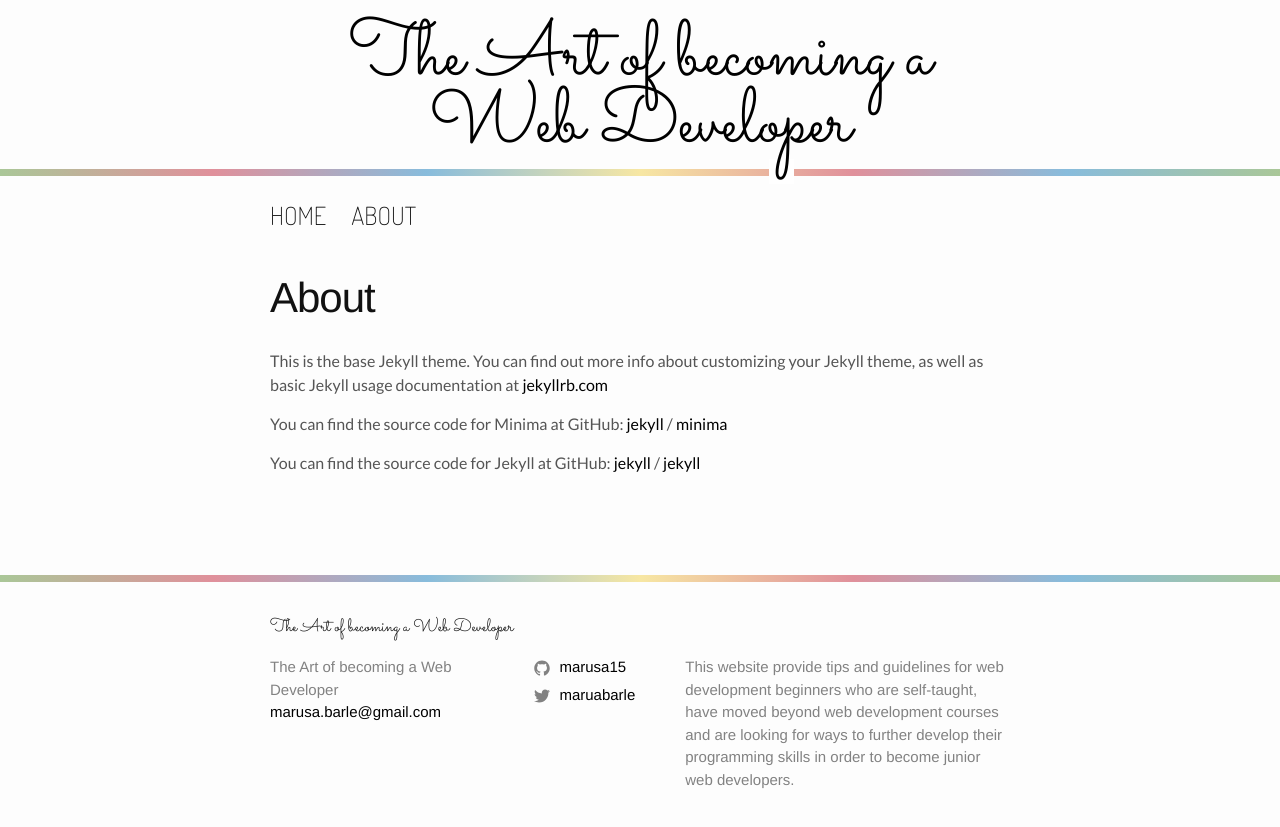
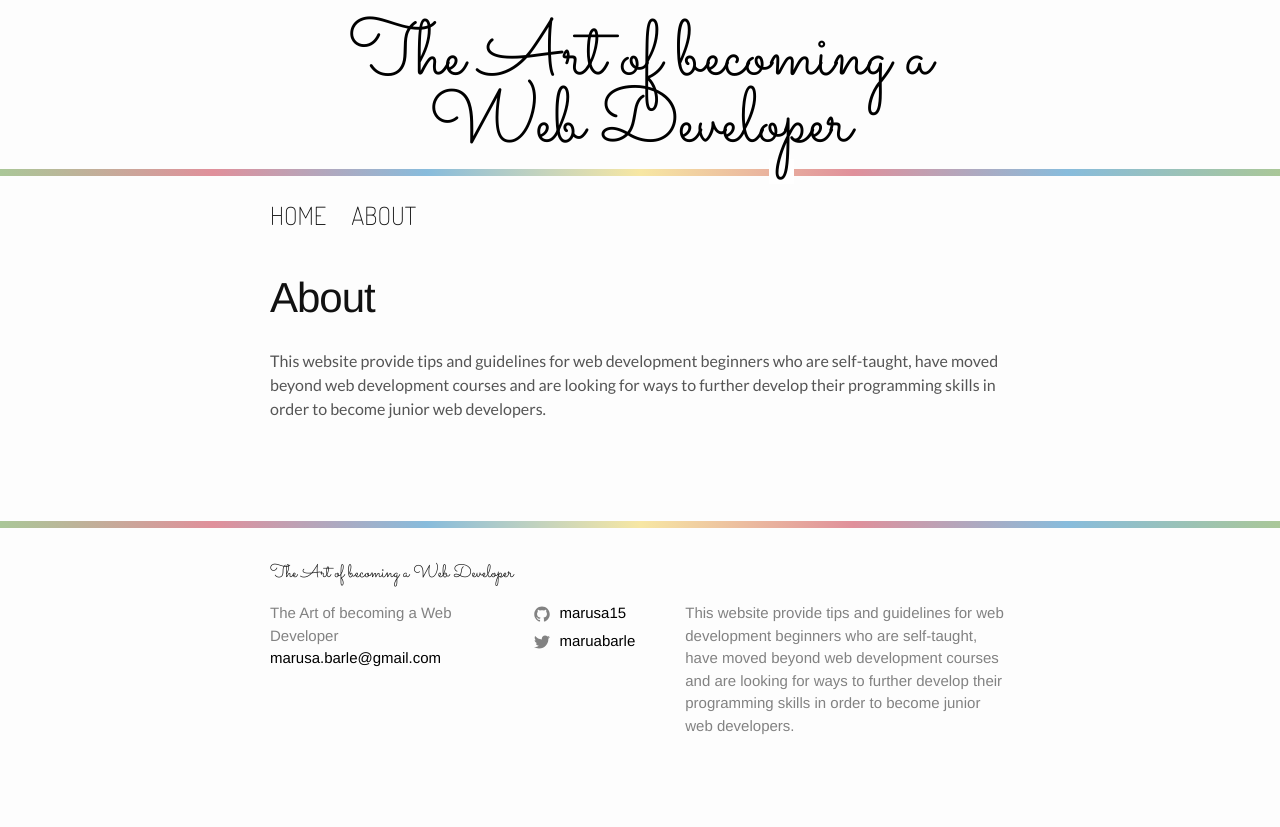
Before and after one commit to marusa15/techBlog, a Jekyll site: the page built from about.md, in a window 1280 px wide. Shown: the top 827 px of the page. Built offline with Jekyll 4.4.1, drawn with Linux system fonts in a browser that asks for light colours.

Commit message:
Edited the about page.

```diff
--- a/about.md
+++ b/about.md
@@ -4,15 +4,4 @@ title: About
 permalink: /about/
 ---
 
-This is the base Jekyll theme. You can find out more info about customizing your Jekyll theme, as well as basic Jekyll usage documentation at [jekyllrb.com](https://jekyllrb.com/)
-
-You can find the source code for Minima at GitHub:
-[jekyll][jekyll-organization] /
-[minima](https://github.com/jekyll/minima)
-
-You can find the source code for Jekyll at GitHub:
-[jekyll][jekyll-organization] /
-[jekyll](https://github.com/jekyll/jekyll)
-
-
-[jekyll-organization]: https://github.com/jekyll
+This website provide tips and guidelines for web development beginners who are self-taught, have moved beyond web development courses and are looking for ways to further develop their programming skills in order to become junior web developers.
```
